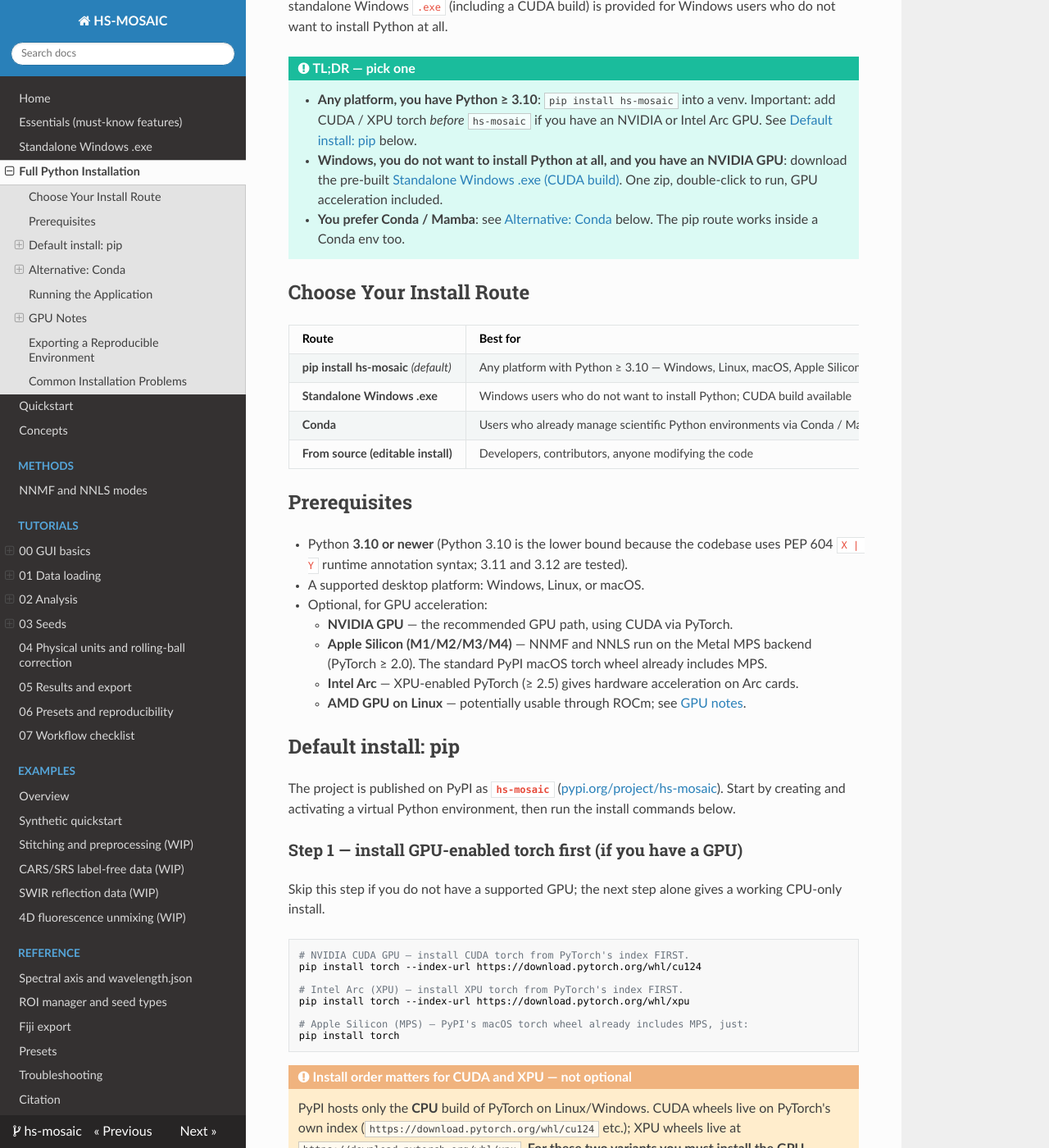
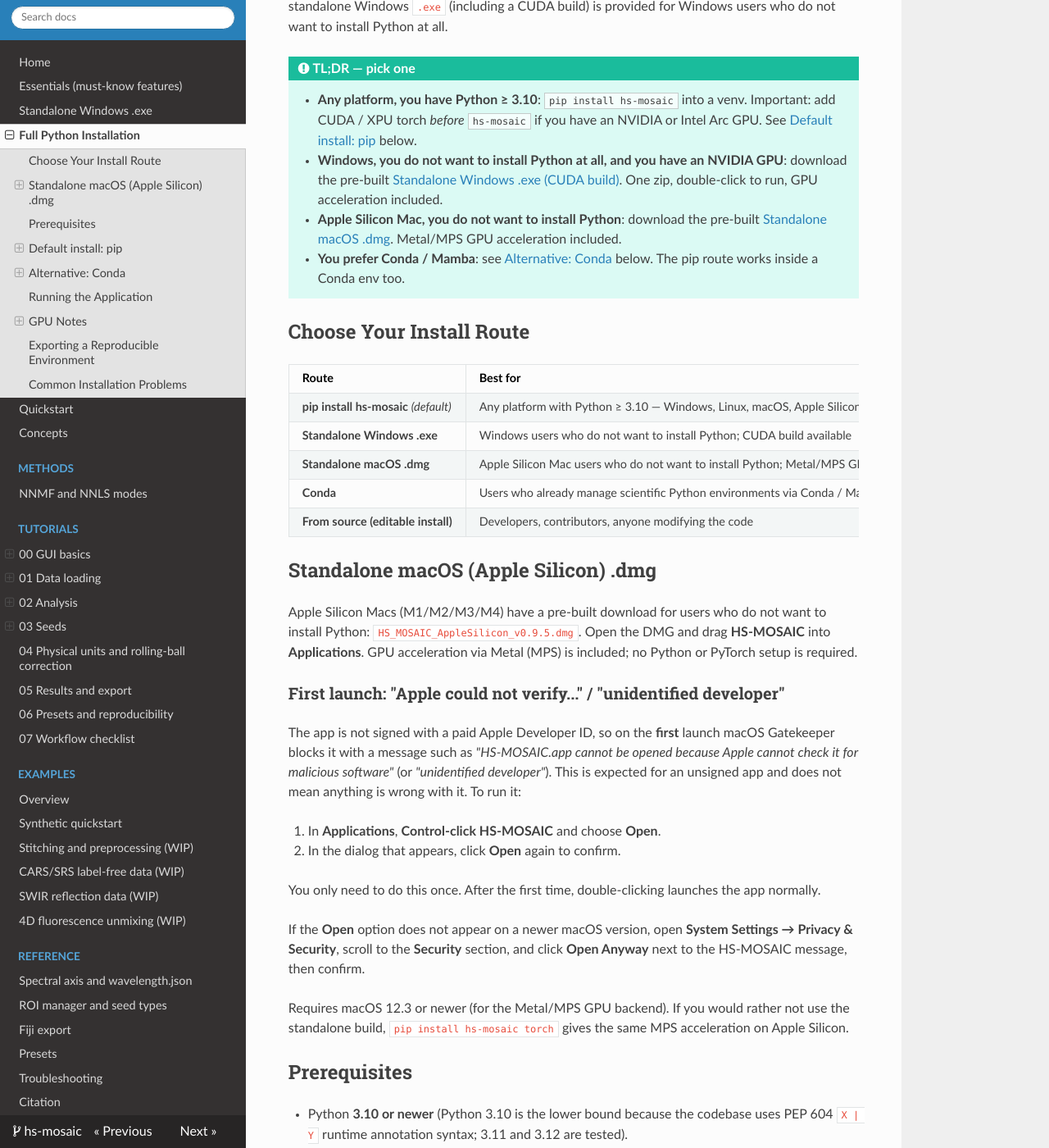
Before and after one commit to manuel-kunisch/hs_crs_analysis_gui, an MkDocs documentation site: the page built from docs/installation.md, in a window 1280 px wide and 1400 px high, scrolled down 237 px. Shown: the whole window at 82% size. Built offline with MkDocs 1.6.1, drawn with Linux system fonts in a browser that asks for light colours; nearby versions of some CDN libraries.

Commit message:
🎉 Feature: Add standalone macOS installation instructions
📜 Docs:
- Include instructions for Apple Silicon Mac users to download the pre-built standalone macOS .dmg.
- Detail the first launch process for the standalone app, including Gatekeeper warnings and how to bypass them.
- Clarify that no Python installation is required for the standalone app and mention GPU acceleration via Metal/MPS.

```diff
--- a/docs/installation.md
+++ b/docs/installation.md
@@ -5,6 +5,7 @@
 !!! tip "TL;DR — pick one"
     * **Any platform, you have Python ≥ 3.10**: `pip install hs-mosaic` into a venv. Important: add CUDA / XPU torch *before* `hs-mosaic` if you have an NVIDIA or Intel Arc GPU. See [Default install: pip](#default-install-pip) below.
     * **Windows, you do not want to install Python at all, and you have an NVIDIA GPU**: download the pre-built [Standalone Windows .exe (CUDA build)](standalone_windows.md). One zip, double-click to run, GPU acceleration included.
+    * **Apple Silicon Mac, you do not want to install Python**: download the pre-built [Standalone macOS .dmg](#standalone-macos-apple-silicon-dmg). Metal/MPS GPU acceleration included.
     * **You prefer Conda / Mamba**: see [Alternative: Conda](#alternative-conda) below. The pip route works inside a Conda env too.
 
 ## Choose Your Install Route
@@ -13,8 +14,26 @@
 |---|---|---:|---|
 | **pip install hs-mosaic** *(default)* | Any platform with Python ≥ 3.10 — Windows, Linux, macOS, Apple Silicon, Intel Arc | Yes | This page, [Default install: pip](#default-install-pip) |
 | **Standalone Windows .exe** | Windows users who do not want to install Python; CUDA build available | No | [Standalone Windows .exe](standalone_windows.md) |
+| **Standalone macOS .dmg** | Apple Silicon Mac users who do not want to install Python; Metal/MPS GPU included | No | This page, [Standalone macOS](#standalone-macos-apple-silicon-dmg) |
 | **Conda** | Users who already manage scientific Python environments via Conda / Mamba | Yes | This page, [Alternative: Conda](#alternative-conda) |
 | **From source (editable install)** | Developers, contributors, anyone modifying the code | Yes | This page, [From a git clone](#from-a-git-clone-for-development) |
+
+## Standalone macOS (Apple Silicon) .dmg
+
+Apple Silicon Macs (M1/M2/M3/M4) have a pre-built download for users who do not want to install Python: `HS_MOSAIC_AppleSilicon_v0.9.5.dmg`. Open the DMG and drag **HS-MOSAIC** into **Applications**. GPU acceleration via Metal (MPS) is included; no Python or PyTorch setup is required.
+
+### First launch: "Apple could not verify..." / "unidentified developer"
+
+The app is not signed with a paid Apple Developer ID, so on the **first** launch macOS Gatekeeper blocks it with a message such as *"HS-MOSAIC.app cannot be opened because Apple cannot check it for malicious software"* (or *"unidentified developer"*). This is expected for an unsigned app and does not mean anything is wrong with it. To run it:
+
+1. In **Applications**, **Control-click HS-MOSAIC** and choose **Open**.
+2. In the dialog that appears, click **Open** again to confirm.
+
+You only need to do this once. After the first time, double-clicking launches the app normally.
+
+If the **Open** option does not appear on a newer macOS version, open **System Settings → Privacy & Security**, scroll to the **Security** section, and click **Open Anyway** next to the HS-MOSAIC message, then confirm.
+
+Requires macOS 12.3 or newer (for the Metal/MPS GPU backend). If you would rather not use the standalone build, `pip install hs-mosaic torch` gives the same MPS acceleration on Apple Silicon.
 
 ## Prerequisites
 
```
Also changed, not shown: README.md (+9 -4 lines).
